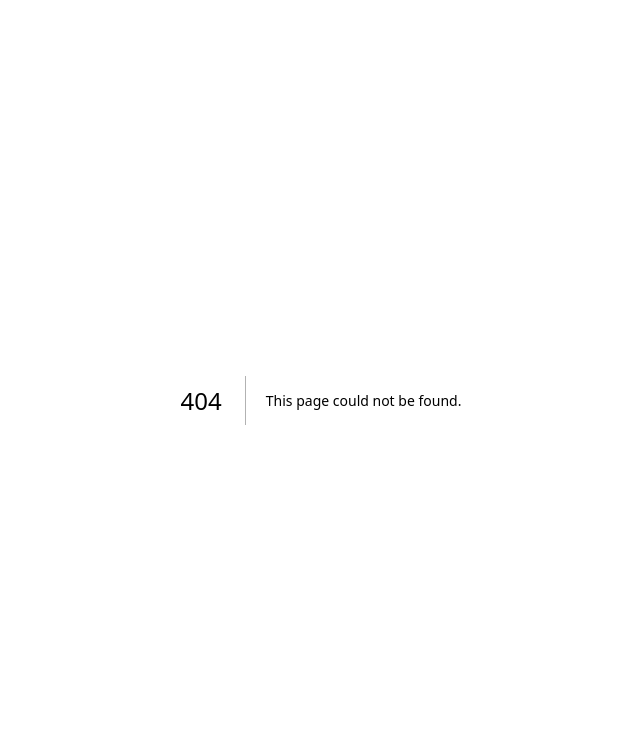
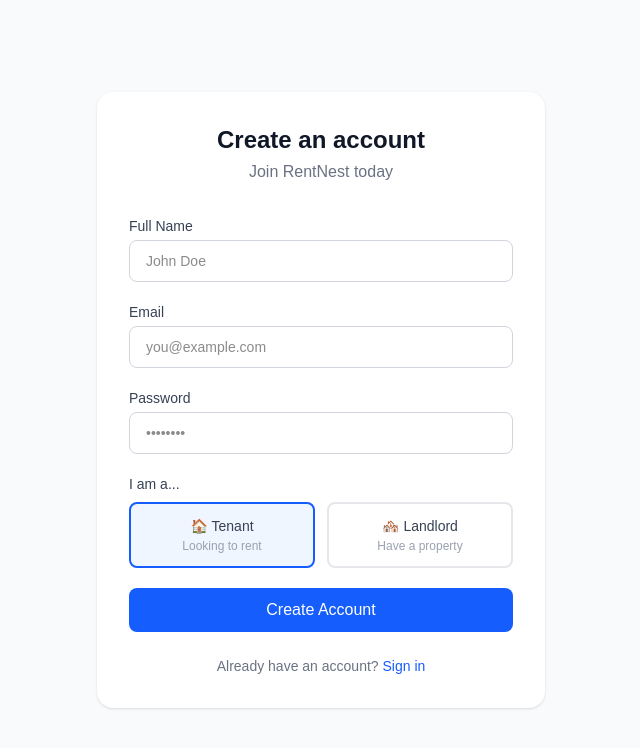
Before and after one commit to kohinurfatema/5th-assignment, a Next.js app: page /auth/register in a window 1280 px wide. Before the commit this address had no page. Shown: the top 748 px of the page, without its empty margins (319-959 px from the left). Built offline with nearby package versions, Linux system fonts and the light colour scheme.

Commit message:
add auth register and login forms with Zod validation

```diff
--- /dev/null
+++ b/src/app/auth/login/page.tsx
@@ -0,0 +1,92 @@
+'use client';
+
+import { useForm } from 'react-hook-form';
+import { zodResolver } from '@hookform/resolvers/zod';
+import { z } from 'zod';
+import { useMutation } from '@tanstack/react-query';
+import { useRouter } from 'next/navigation';
+import Link from 'next/link';
+import { toast } from 'sonner';
+import api from '@/lib/api';
+import { saveAuth } from '@/lib/auth';
+import { ApiResponse, AuthUser } from '@/types';
+
+const schema = z.object({
+  email: z.string().email('Invalid email address'),
+  password: z.string().min(6, 'Password must be at least 6 characters'),
+});
+
+type FormData = z.infer<typeof schema>;
+
+export default function LoginPage() {
+  const router = useRouter();
+  const { register, handleSubmit, formState: { errors } } = useForm<FormData>({
+    resolver: zodResolver(schema),
+  });
+
+  const { mutate, isPending } = useMutation({
+    mutationFn: (data: FormData) =>
+      api.post<ApiResponse<{ token: string; user: AuthUser }>>('/auth/login', data),
+    onSuccess: (res) => {
+      const { token, user } = res.data.data;
+      saveAuth(token, user);
+      toast.success(`Welcome back, ${user.name}!`);
+      if (user.role === 'ADMIN') router.push('/dashboard/admin');
+      else if (user.role === 'LANDLORD') router.push('/dashboard/landlord');
+      else router.push('/dashboard/tenant');
+    },
+    onError: (err: any) => {
+      toast.error(err.response?.data?.message || 'Login failed');
+    },
+  });
+
+  return (
+    <div className="min-h-screen flex items-center justify-center bg-gray-50 px-4">
+      <div className="w-full max-w-md bg-white rounded-2xl shadow p-8">
+        <div className="mb-8 text-center">
+          <h1 className="text-2xl font-bold text-gray-900">Welcome back</h1>
+          <p className="text-gray-500 mt-1">Sign in to your RentNest account</p>
+        </div>
+
+        <form onSubmit={handleSubmit((d) => mutate(d))} className="space-y-5">
+          <div>
+            <label className="block text-sm font-medium text-gray-700 mb-1">Email</label>
+            <input
+              {...register('email')}
+              type="email"
+              placeholder="you@example.com"
+              className="w-full border border-gray-300 rounded-lg px-4 py-2.5 text-sm focus:outline-none focus:ring-2 focus:ring-blue-500"
+            />
+            {errors.email && <p className="mt-1 text-xs text-red-500">{errors.email.message}</p>}
+          </div>
+
+          <div>
+            <label className="block text-sm font-medium text-gray-700 mb-1">Password</label>
+            <input
+              {...register('password')}
+              type="password"
+              placeholder="••••••••"
+              className="w-full border border-gray-300 rounded-lg px-4 py-2.5 text-sm focus:outline-none focus:ring-2 focus:ring-blue-500"
+            />
+            {errors.password && <p className="mt-1 text-xs text-red-500">{errors.password.message}</p>}
+          </div>
+
+          <button
+            type="submit"
+            disabled={isPending}
+            className="w-full bg-blue-600 hover:bg-blue-700 disabled:opacity-60 text-white font-medium py-2.5 rounded-lg transition"
+          >
+            {isPending ? 'Signing in...' : 'Sign In'}
+          </button>
+        </form>
+
+        <p className="mt-6 text-center text-sm text-gray-500">
+          Don&apos;t have an account?{' '}
+          <Link href="/auth/register" className="text-blue-600 font-medium hover:underline">
+            Register
+          </Link>
+        </p>
+      </div>
+    </div>
+  );
+}
--- /dev/null
+++ b/src/app/auth/register/page.tsx
@@ -0,0 +1,125 @@
+'use client';
+
+import { useForm } from 'react-hook-form';
+import { zodResolver } from '@hookform/resolvers/zod';
+import { z } from 'zod';
+import { useMutation } from '@tanstack/react-query';
+import { useRouter } from 'next/navigation';
+import Link from 'next/link';
+import { toast } from 'sonner';
+import api from '@/lib/api';
+import { saveAuth } from '@/lib/auth';
+import { ApiResponse, AuthUser } from '@/types';
+
+const schema = z.object({
+  name: z.string().min(2, 'Name must be at least 2 characters'),
+  email: z.string().email('Invalid email address'),
+  password: z.string().min(6, 'Password must be at least 6 characters'),
+  role: z.enum(['TENANT', 'LANDLORD'], { required_error: 'Please select a role' }),
+});
+
+type FormData = z.infer<typeof schema>;
+
+export default function RegisterPage() {
+  const router = useRouter();
+  const { register, handleSubmit, formState: { errors } } = useForm<FormData>({
+    resolver: zodResolver(schema),
+    defaultValues: { role: 'TENANT' },
+  });
+
+  const { mutate, isPending } = useMutation({
+    mutationFn: (data: FormData) =>
+      api.post<ApiResponse<{ token: string; user: AuthUser }>>('/auth/register', data),
+    onSuccess: (res) => {
+      const { token, user } = res.data.data;
+      saveAuth(token, user);
+      toast.success('Account created successfully!');
+      if (user.role === 'LANDLORD') router.push('/dashboard/landlord');
+      else router.push('/dashboard/tenant');
+    },
+    onError: (err: any) => {
+      toast.error(err.response?.data?.message || 'Registration failed');
+    },
+  });
+
+  return (
+    <div className="min-h-screen flex items-center justify-center bg-gray-50 px-4">
+      <div className="w-full max-w-md bg-white rounded-2xl shadow p-8">
+        <div className="mb-8 text-center">
+          <h1 className="text-2xl font-bold text-gray-900">Create an account</h1>
+          <p className="text-gray-500 mt-1">Join RentNest today</p>
+        </div>
+
+        <form onSubmit={handleSubmit((d) => mutate(d))} className="space-y-5">
+          <div>
+            <label className="block text-sm font-medium text-gray-700 mb-1">Full Name</label>
+            <input
+              {...register('name')}
+              type="text"
+              placeholder="John Doe"
+              className="w-full border border-gray-300 rounded-lg px-4 py-2.5 text-sm focus:outline-none focus:ring-2 focus:ring-blue-500"
+            />
+            {errors.name && <p className="mt-1 text-xs text-red-500">{errors.name.message}</p>}
+          </div>
+
+          <div>
+            <label className="block text-sm font-medium text-gray-700 mb-1">Email</label>
+            <input
+              {...register('email')}
+              type="email"
+              placeholder="you@example.com"
+              className="w-full border border-gray-300 rounded-lg px-4 py-2.5 text-sm focus:outline-none focus:ring-2 focus:ring-blue-500"
+            />
+            {errors.email && <p className="mt-1 text-xs text-red-500">{errors.email.message}</p>}
+          </div>
+
+          <div>
+            <label className="block text-sm font-medium text-gray-700 mb-1">Password</label>
+            <input
+              {...register('password')}
+              type="password"
+              placeholder="••••••••"
+              className="w-full border border-gray-300 rounded-lg px-4 py-2.5 text-sm focus:outline-none focus:ring-2 focus:ring-blue-500"
+            />
+            {errors.password && <p className="mt-1 text-xs text-red-500">{errors.password.message}</p>}
+          </div>
+
+          <div>
+            <label className="block text-sm font-medium text-gray-700 mb-2">I am a...</label>
+            <div className="grid grid-cols-2 gap-3">
+              {(['TENANT', 'LANDLORD'] as const).map((r) => (
+                <label key={r} className="relative cursor-pointer">
+                  <input {...register('role')} type="radio" value={r} className="peer sr-only" />
+                  <div className="border-2 border-gray-200 peer-checked:border-blue-600 peer-checked:bg-blue-50 rounded-lg p-3 text-center transition">
+                    <p className="text-sm font-medium text-gray-700 peer-checked:text-blue-700">
+                      {r === 'TENANT' ? '🏠 Tenant' : '🏘️ Landlord'}
+                    </p>
+                    <p className="text-xs text-gray-400 mt-0.5">
+                      {r === 'TENANT' ? 'Looking to rent' : 'Have a property'}
+                    </p>
+                  </div>
+                </label>
+              ))}
+            </div>
+            {errors.role && <p className="mt-1 text-xs text-red-500">{errors.role.message}</p>}
+          </div>
+
+          <button
+            type="submit"
+            disabled={isPending}
+            className="w-full bg-blue-600 hover:bg-blue-700 disabled:opacity-60 text-white font-medium py-2.5 rounded-lg transition"
+          >
+            {isPending ? 'Creating account...' : 'Create Account'}
+          </button>
+        </form>
+
+        <p className="mt-6 text-center text-sm text-gray-500">
+          Already have an account?{' '}
+          <Link href="/auth/login" className="text-blue-600 font-medium hover:underline">
+            Sign in
+          </Link>
+        </p>
+      </div>
+    </div>
+  );
+}
```
